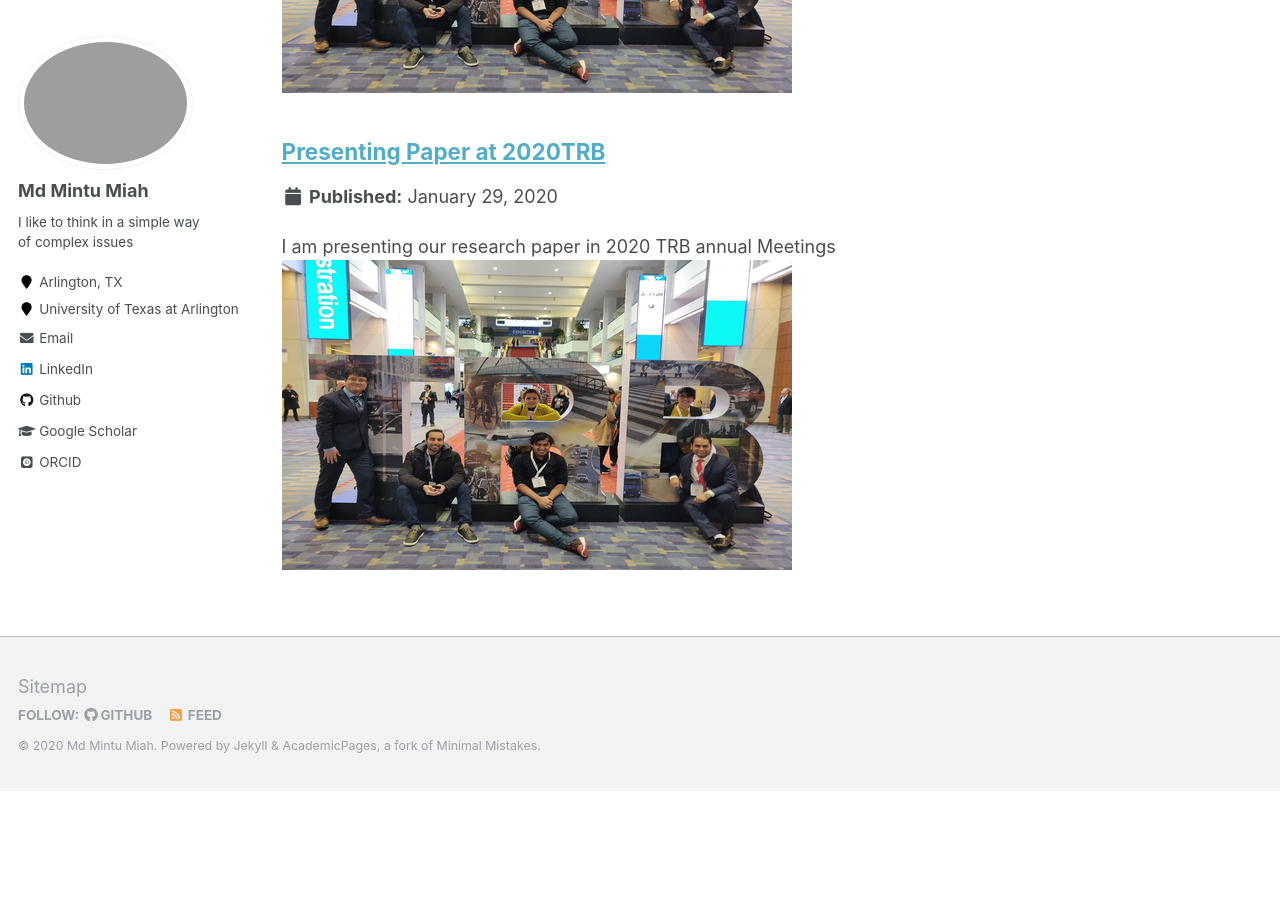
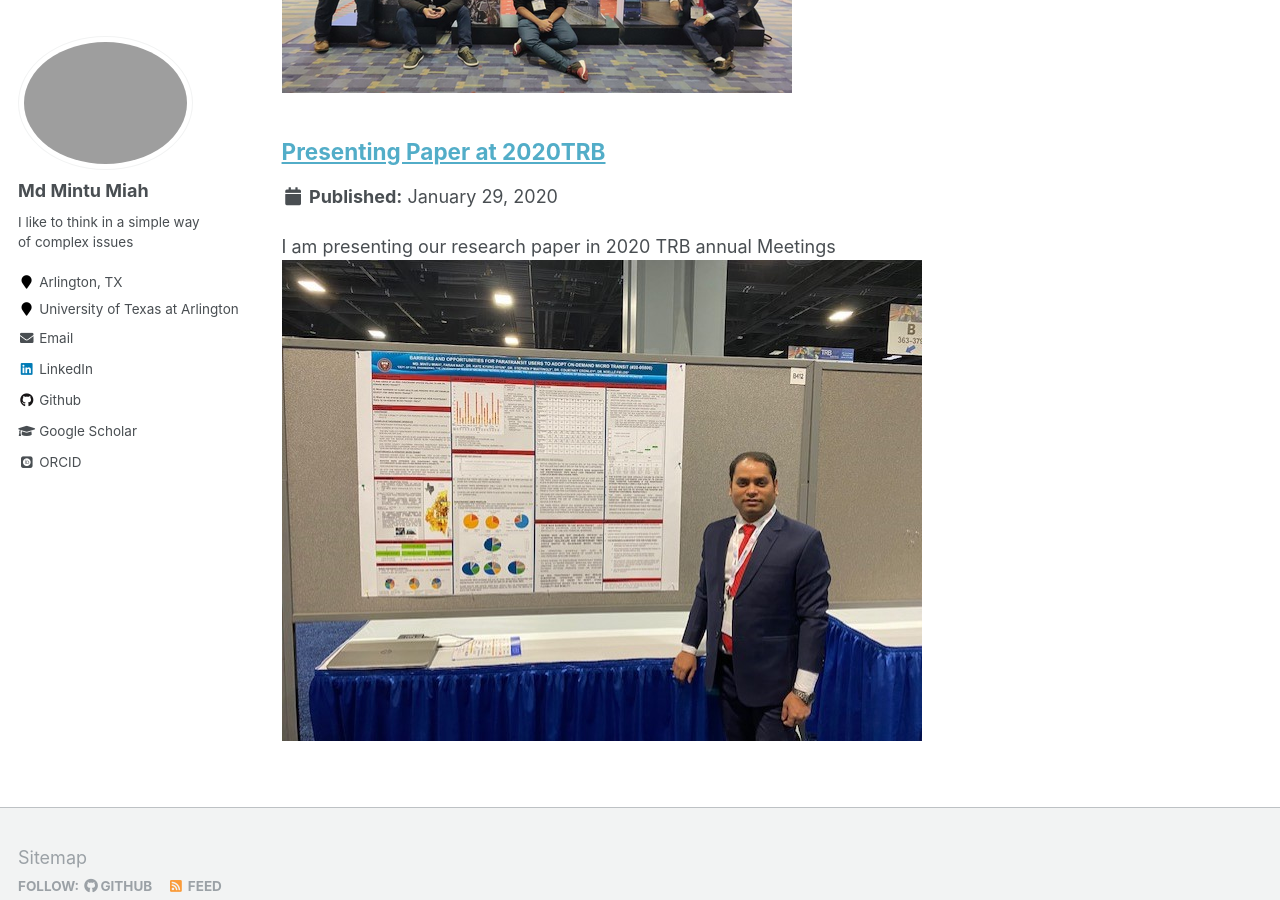
Before and after one commit to mintu07ruet/mintu07ruet.github.io, a Jekyll site: the page built from _pages/portfolio.html, in a window 1280 px wide and 900 px high, scrolled down 612 px. Built offline with Jekyll 4.4.1, drawn with Linux system fonts in a browser that asks for light colours; some web fonts are replaced; before the commit the page ends 1403 px from its top, so only the background shows below that.

Commit message:
Update portfolio-2.html

```diff
--- a/_portfolio/portfolio-2.html
+++ b/_portfolio/portfolio-2.html
@@ -1,5 +1,5 @@
 ---
 title: "Presenting Paper at 2020TRB"
-excerpt: "I am presenting our research paper in 2020 TRB annual Meetings <br/><img src='/images/500x300.png'>"
+excerpt: "I am presenting our research paper in 2020 TRB annual Meetings <br/><img src='/images/2nd pic.jpg'>"
 collection: portfolio
 ---
```
